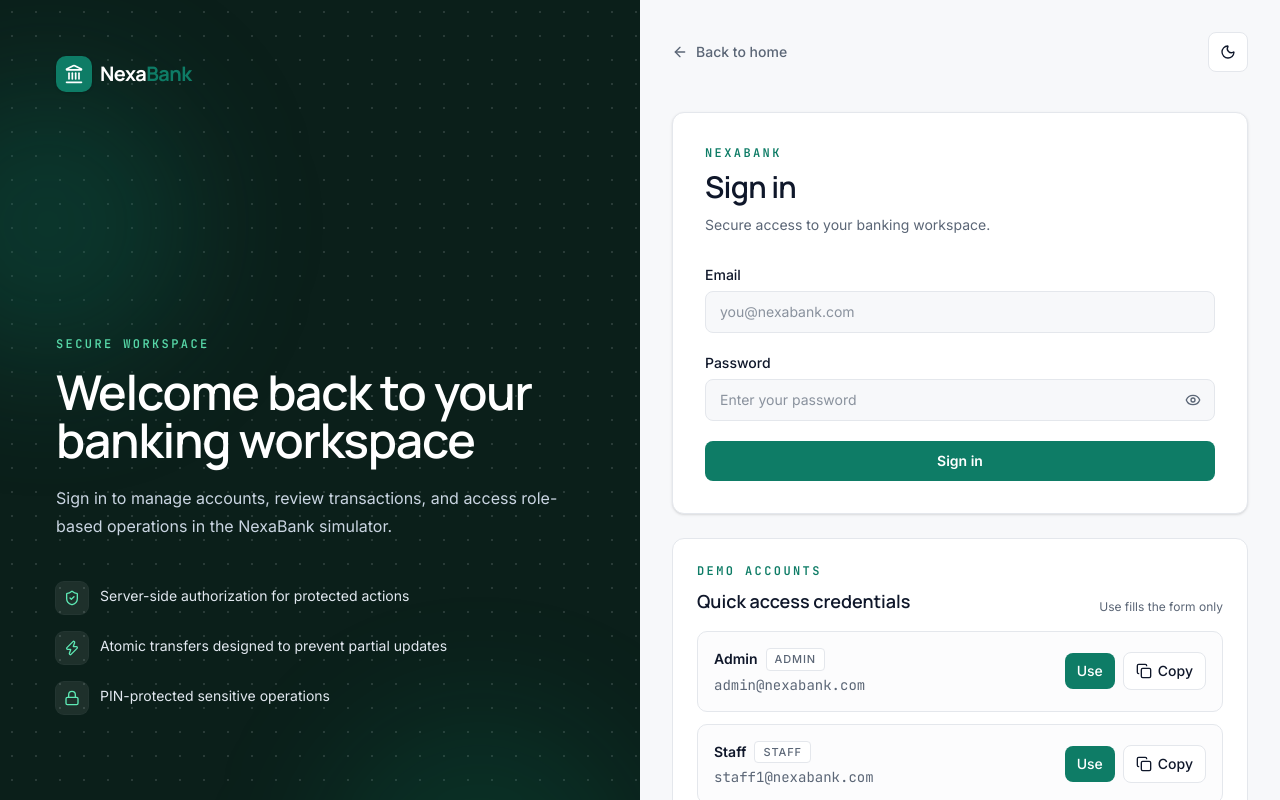
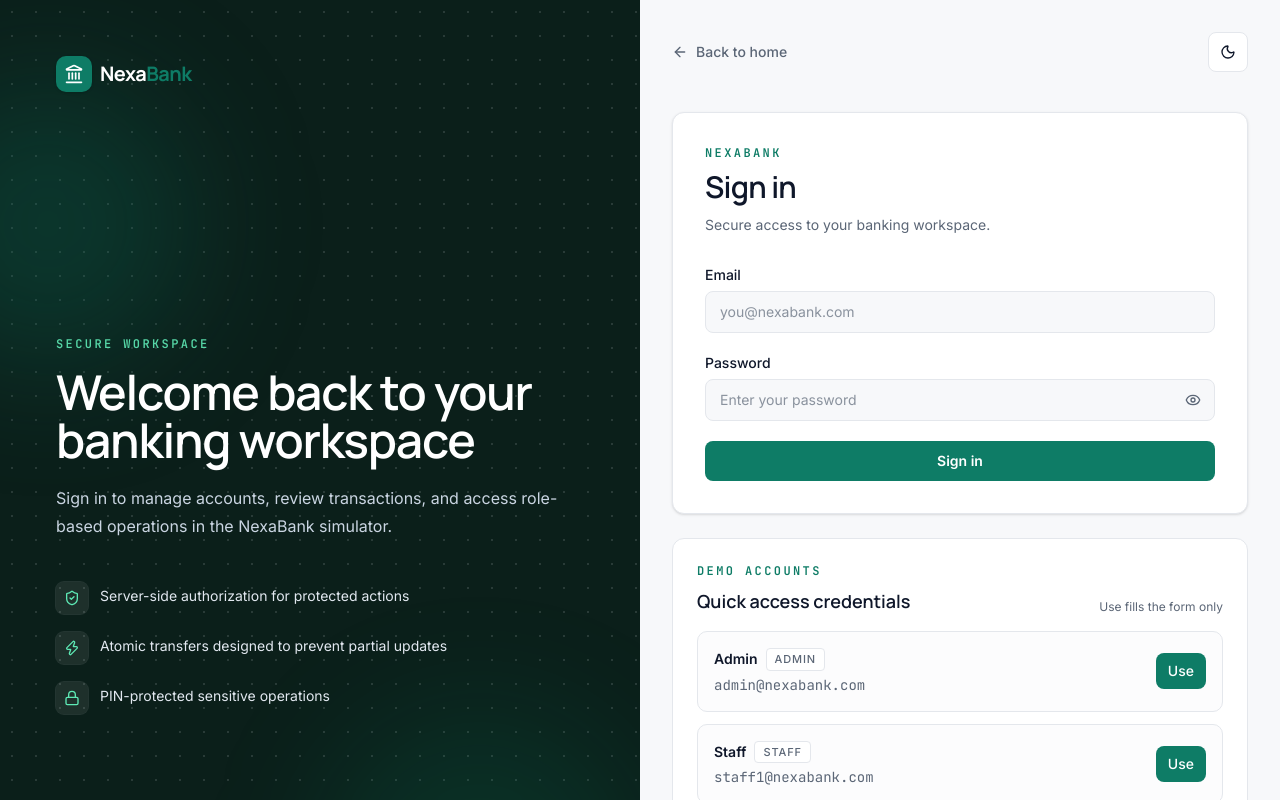
Before and after one commit to nasirmasud/nexa-bank, a Next.js app: page /login in a window 1280 px wide. Shown: the top 800 px of the page. Built offline with nearby package versions, Linux system fonts and the light colour scheme.

Commit message:
fix: remove copy button from login demo credentials

```diff
--- a/src/app/login/page.tsx
+++ b/src/app/login/page.tsx
@@ -4,7 +4,7 @@ import { signIn } from "next-auth/react";
 import Link from "next/link";
 import { useRouter, useSearchParams } from "next/navigation";
 import { Suspense, useState } from "react";
-import { ArrowLeft, Check, Copy, Eye, EyeOff, Landmark, Lock, ShieldCheck, Zap } from "lucide-react";
+import { ArrowLeft, Eye, EyeOff, Landmark, Lock, ShieldCheck, Zap } from "lucide-react";
 import { ThemeToggle } from "@/components/features/landing/theme-toggle";
 import { DEMO_CREDENTIAL_LIST, getDemoCredential, type DemoRole } from "@/lib/demo-credentials";
 
@@ -34,7 +34,6 @@ function LoginForm() {
   const [loading, setLoading] = useState(false);
   const [showPassword, setShowPassword] = useState(false);
   const [activeRole, setActiveRole] = useState<DemoRole | null>(roleDemo?.role ?? null);
-  const [copiedRole, setCopiedRole] = useState<DemoRole | null>(null);
 
   async function onSubmit(e: React.FormEvent) {
     e.preventDefault();
@@ -57,18 +56,6 @@ function LoginForm() {
     setPassword(demo.password);
     setActiveRole(role);
     setError("");
-  }
-
-  async function copyDemo(role: DemoRole) {
-    const demo = getDemoCredential(role);
-    if (!demo) return;
-    try {
-      await navigator.clipboard.writeText(`${demo.email} / ${demo.password}`);
-      setCopiedRole(role);
-      window.setTimeout(() => setCopiedRole((current) => (current === role ? null : current)), 1500);
-    } catch {
-      setCopiedRole(null);
-    }
   }
 
   return (
@@ -226,7 +213,6 @@ function LoginForm() {
             <div className="mt-4 space-y-3">
               {DEMO_CREDENTIAL_LIST.map((demo) => {
                 const active = activeRole === demo.role;
-                const copied = copiedRole === demo.role;
                 return (
                   <div
                     key={demo.role}
@@ -257,15 +243,6 @@ function LoginForm() {
                         >
                           Use
                         </button>
-                        <button
-                          type="button"
-                          aria-label={`Copy ${demo.label} credentials`}
-                          onClick={() => copyDemo(demo.role)}
-                          className="inline-flex items-center justify-center gap-1.5 rounded-[8px] border border-landing-border bg-landing-surface px-3 py-2 text-sm font-medium text-landing-ink transition hover:bg-landing-surface-mid focus-visible:outline-none focus-visible:ring-2 focus-visible:ring-landing-primary"
-                        >
-                          {copied ? <Check className="size-4" aria-hidden="true" /> : <Copy className="size-4" aria-hidden="true" />}
-                          {copied ? "Copied" : "Copy"}
-                        </button>
                       </div>
                     </div>
                   </div>
```
